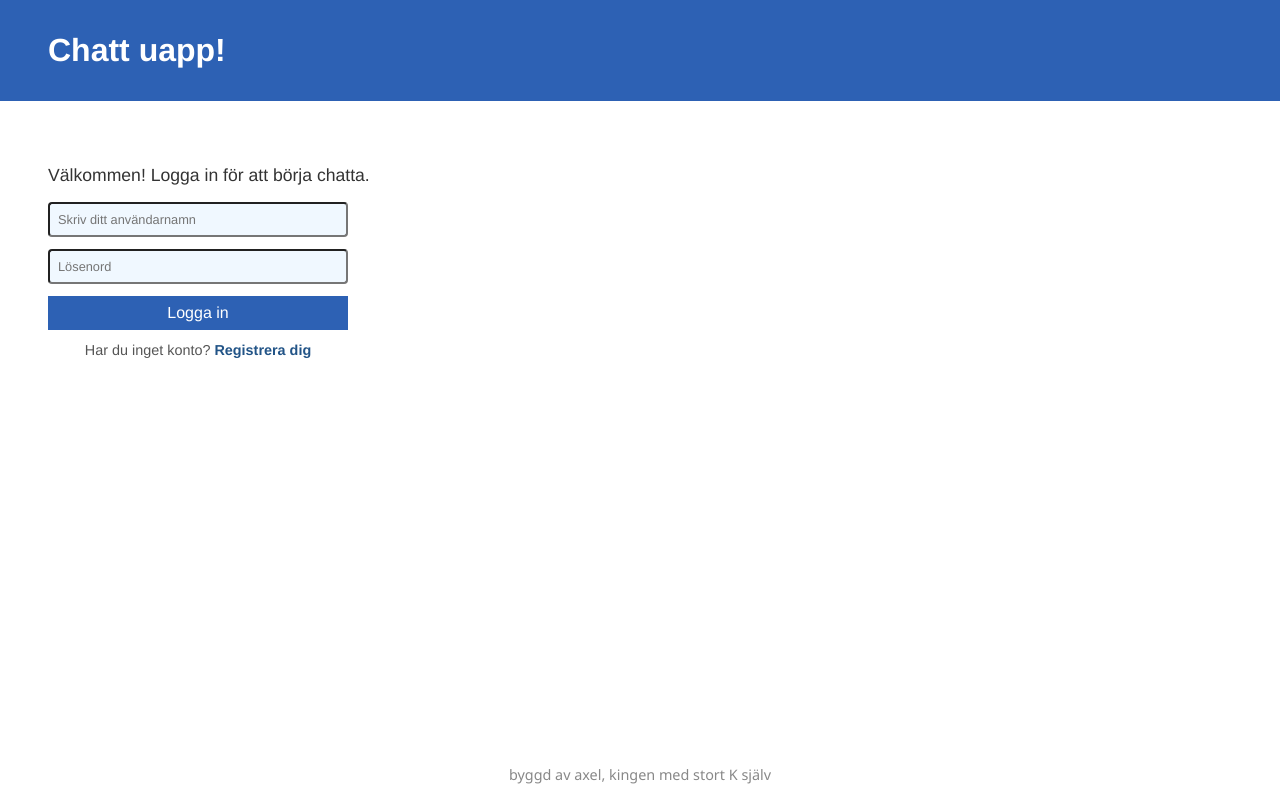
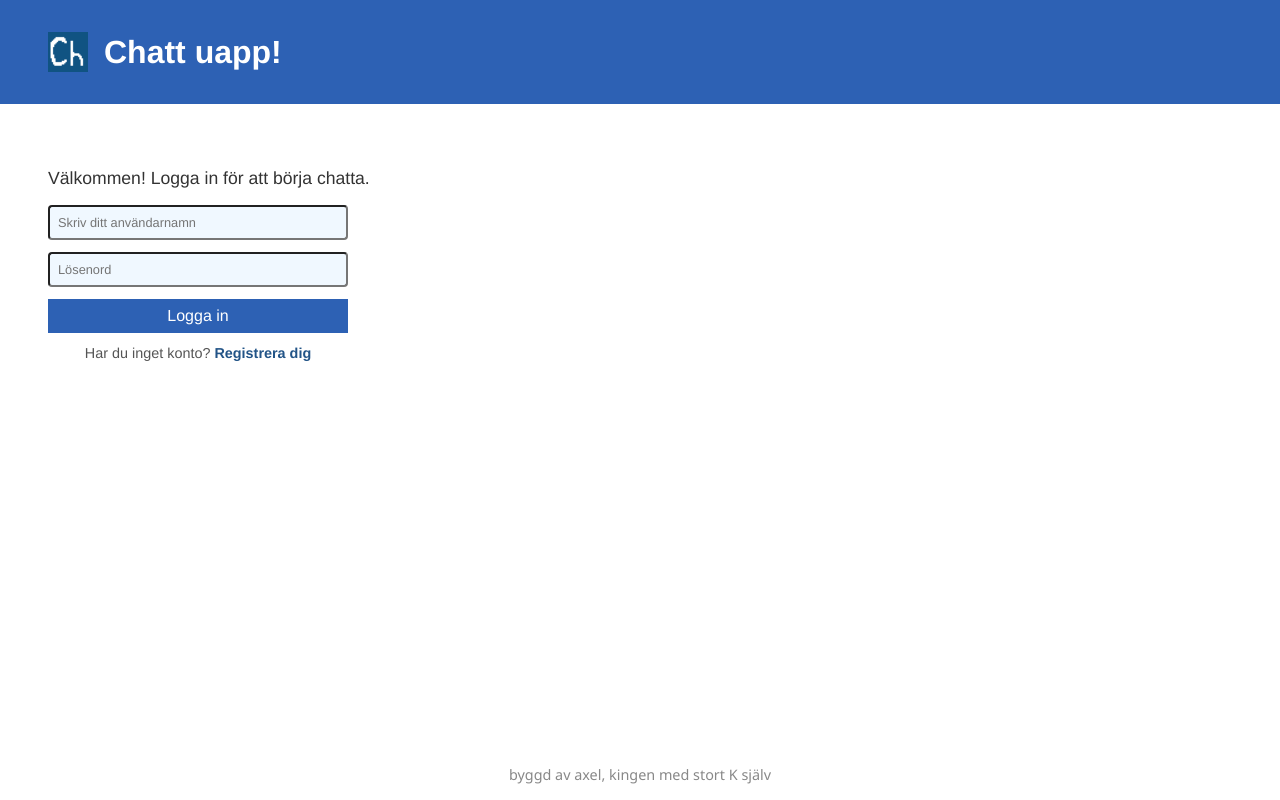
Before and after one commit to 3axelsjogren/chat-app, a Vue app in the folder frontend/: page / in a window 1280 px wide. Built offline with nearby package versions, Linux system fonts and the light colour scheme.

Commit message:
Lägg till logga i header och ngrok allowedHosts-konfiguration

```diff
--- a/frontend/index.html
+++ b/frontend/index.html
@@ -2,7 +2,7 @@
 <html lang="">
   <head>
     <meta charset="UTF-8">
-    <link rel="icon" href="/favicon.ico">
+    <link rel="icon" href="/ch-logo.png">
     <meta name="viewport" content="width=device-width, initial-scale=1.0">
     <title>chatt uapp!</title>
   </head>
--- a/frontend/src/App.vue
+++ b/frontend/src/App.vue
@@ -8,7 +8,8 @@ const appName = ref('Chatt uapp!')
 <template>
   <div class="app-container">
     <header class="app-header">
-      <h1>{{ appName }}</h1>
+    <img src="/ch-logo.png" alt="Chatt-logga" class="logo" />
+    <h1>{{ appName }}</h1>
     </header>
 
     <main class="app-main">
@@ -24,6 +25,7 @@ const appName = ref('Chatt uapp!')
 </template>
 
 <style scoped>
+
 .app-container {
   display: flex;
   flex-direction: column;
@@ -32,19 +34,27 @@ const appName = ref('Chatt uapp!')
 }
 
 .app-header {
-  font-family:'Franklin Gothic Medium', 'Arial Narrow', Arial, sans-serif;
+  font-family: 'Franklin Gothic Medium', 'Arial Narrow', Arial, sans-serif;
   background-color: #2d61b4;
   color: white;
   padding: 2rem 3rem;
   width: 100%;
+  display: flex;
+  align-items: center;
+  gap: 1rem;
 }
 
 .app-header h1 {
   font-size: 2rem;
 }
 
+.logo {
+  width: 40px;
+  height: 40px;
+}
+
 .app-main {
-  font-family:'Franklin Gothic Medium', 'Arial Narrow', Arial, sans-serif;
+  font-family: 'Franklin Gothic Medium', 'Arial Narrow', Arial, sans-serif;
   flex: 1;
   padding: 2rem 3rem;
   width: 100%;
--- a/frontend/vite.config.ts
+++ b/frontend/vite.config.ts
@@ -1,10 +1,8 @@
 import { fileURLToPath, URL } from 'node:url'
-
 import { defineConfig } from 'vite'
 import vue from '@vitejs/plugin-vue'
 import vueDevTools from 'vite-plugin-vue-devtools'
 
-// https://vite.dev/config/
 export default defineConfig({
   plugins: [
     vue(),
@@ -12,7 +10,10 @@ export default defineConfig({
   ],
   resolve: {
     alias: {
-      '@': fileURLToPath(new URL('./src', import.meta.url)),
+      '@': fileURLToPath(new URL('./src', import.meta.url))
     },
   },
+  server: {
+    allowedHosts: ['sandbox-disown-chatter.ngrok-free.dev'],
+  },
 })
```
Also changed, not shown: frontend/public/ch-logo.png (added).
